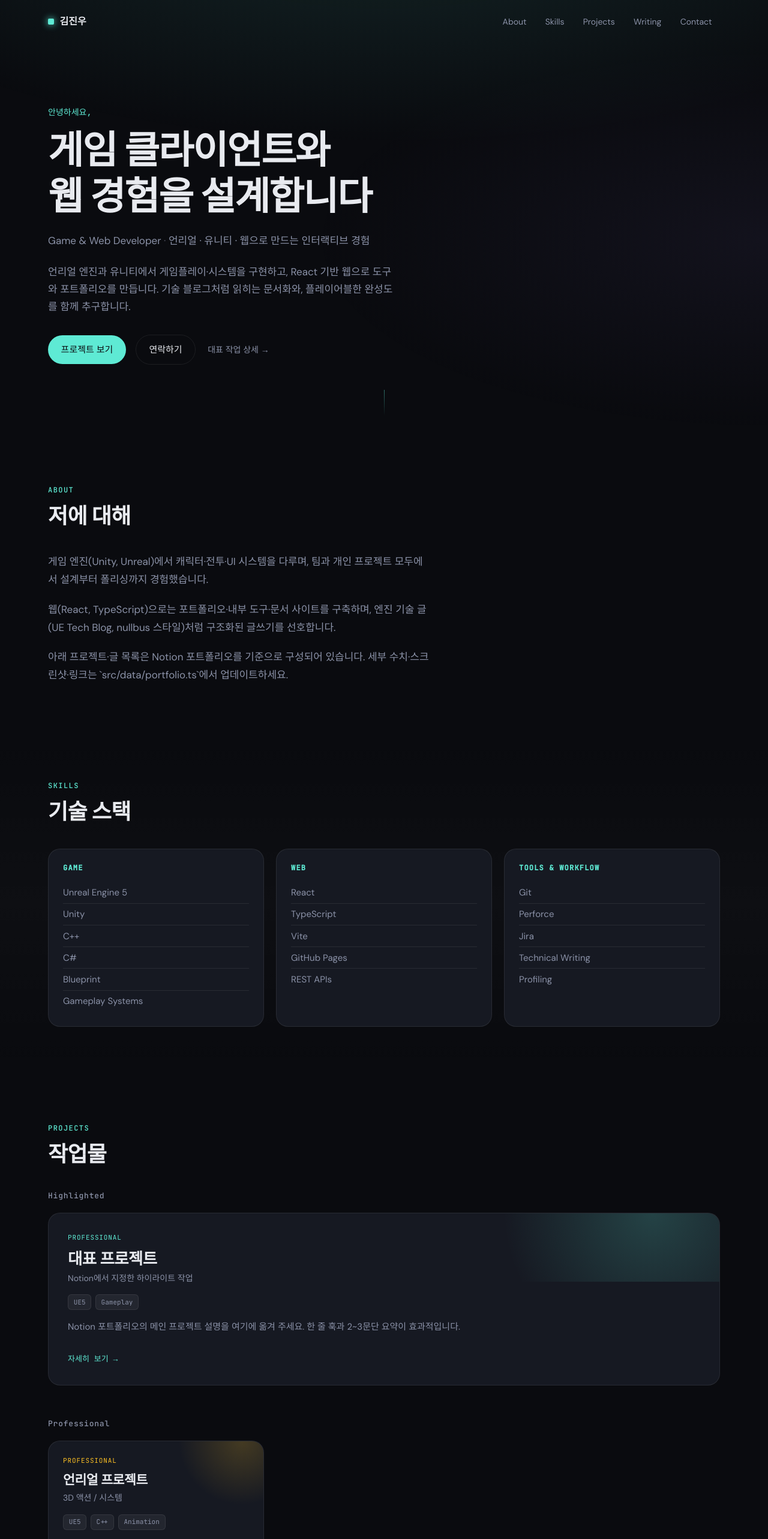
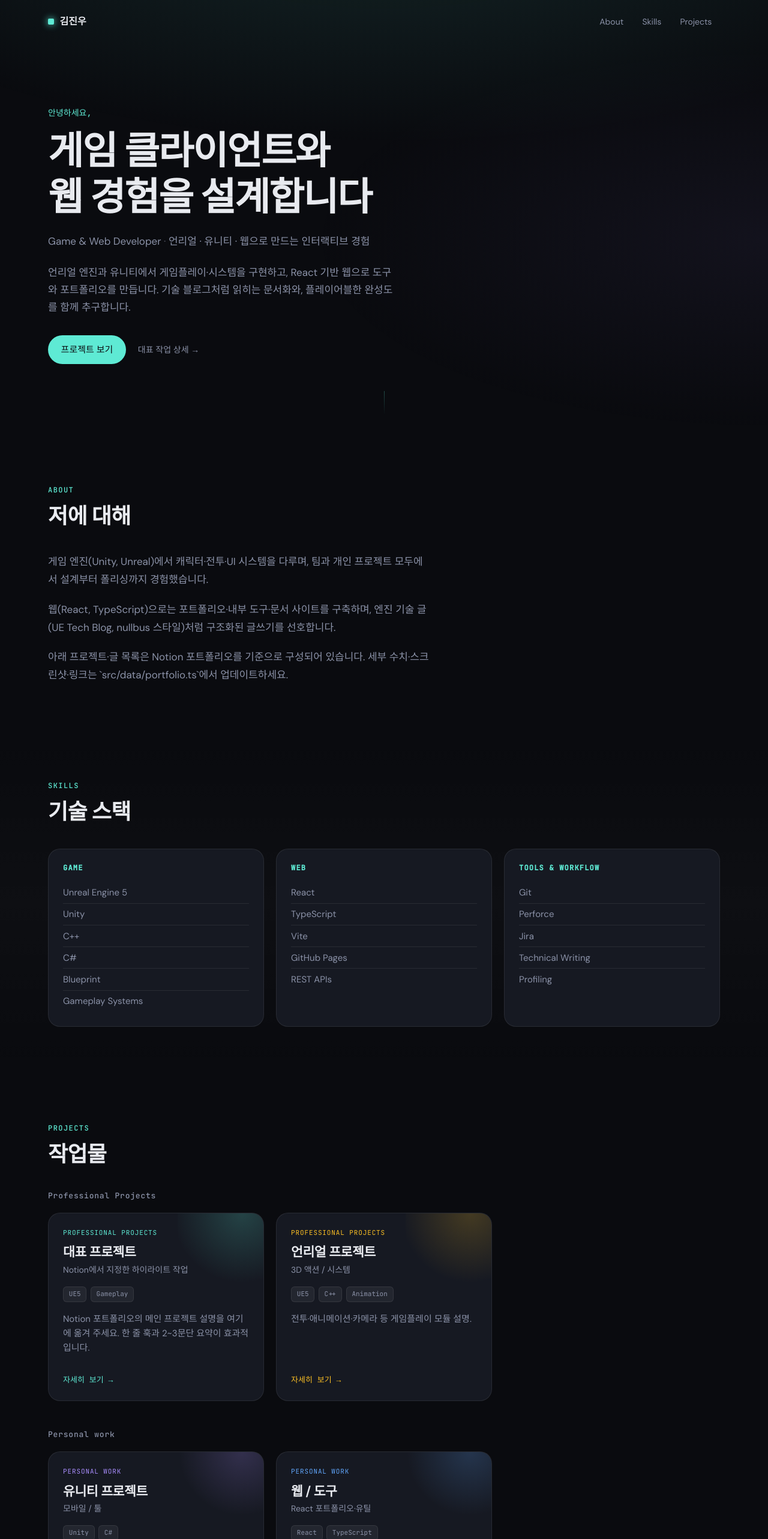
Before and after one commit to kjinwoo12/Blog, a React (Vite) app: page / in a window 1280 px wide. Shown: the top 2566 px of the page at 60% size. Built offline with nearby package versions, Linux system fonts and the light colour scheme.

Commit message:
feat: remove contact & writing

```diff
--- a/src/components/Contact.module.css
+++ /dev/null
@@ -1,36 +0,0 @@
-.section {
-  padding-bottom: 6rem;
-}
-
-.panel {
-  padding: 2.5rem;
-  background: var(--bg-card);
-  border: 1px solid var(--border);
-  border-radius: var(--radius-lg);
-  max-width: 36rem;
-}
-
-.lead {
-  color: var(--text-muted);
-  margin-bottom: 1.75rem;
-  font-size: 1.0625rem;
-}
-
-.links {
-  display: flex;
-  flex-wrap: wrap;
-  gap: 0.75rem;
-  align-items: center;
-}
-
-.notion {
-  width: 100%;
-  margin-top: 0.5rem;
-  font-size: 0.8125rem;
-  font-family: var(--font-mono);
-  color: var(--text-muted);
-}
-
-.notion:hover {
-  color: var(--accent);
-}
--- a/src/components/Contact.tsx
+++ /dev/null
@@ -1,49 +0,0 @@
-import { site } from '../data/portfolio';
-import styles from './Contact.module.css';
-
-export function Contact() {
-  return (
-    <section id="contact" className={`section ${styles.section}`}>
-      <div className="container">
-        <p className="section-label">Contact</p>
-        <h2 className="section-title">연락하기</h2>
-        <div className={styles.panel}>
-          <p className={styles.lead}>
-            프로젝트·협업·채용 관련 문의는 이메일 또는 GitHub으로 보내 주세요.
-          </p>
-          <div className={styles.links}>
-            <a href={`mailto:${site.email}`} className="btn btn-primary">
-              {site.email}
-            </a>
-            <a
-              href={site.github}
-              target="_blank"
-              rel="noreferrer"
-              className="btn btn-ghost"
-            >
-              GitHub
-            </a>
-            {site.linkedin ? (
-              <a
-                href={site.linkedin}
-                target="_blank"
-                rel="noreferrer"
-                className="btn btn-ghost"
-              >
-                LinkedIn
-              </a>
-            ) : null}
-            <a
-              href={site.notionSource}
-              target="_blank"
-              rel="noreferrer"
-              className={styles.notion}
-            >
-              Notion 원본 보기
-            </a>
-          </div>
-        </div>
-      </div>
-    </section>
-  );
-}
--- a/src/components/Hero.tsx
+++ b/src/components/Hero.tsx
@@ -58,9 +58,6 @@ export function Hero() {
           <a href="#projects" className="btn btn-primary">
             {hero.cta.projects}
           </a>
-          <a href="#contact" className="btn btn-ghost">
-            {hero.cta.contact}
-          </a>
           <Link to="/project/featured-01" className={styles.detailLink}>
             대표 작업 상세 →
           </Link>
--- a/src/components/ProjectCard.tsx
+++ b/src/components/ProjectCard.tsx
@@ -9,9 +9,9 @@ interface Props {
 }
 
 const categoryLabel: Record<Project['category'], string> = {
-  professional: 'Professional',
-  personal: 'Personal',
-  web: 'Web',
+  professional: 'Professional Projects',
+  personal: 'Personal work',
+  web: 'Personal work',
 };
 
 export function ProjectCard({ project, size = 'default' }: Props) {
--- a/src/components/Projects.module.css
+++ b/src/components/Projects.module.css
@@ -1,7 +1,3 @@
-.featured {
-  margin-bottom: 3.5rem;
-}
-
 .group {
   margin-bottom: 3rem;
 }
--- a/src/components/Projects.tsx
+++ b/src/components/Projects.tsx
@@ -1,13 +1,10 @@
-import { featuredProjectId, projects } from '../data/portfolio';
+import { projects } from '../data/portfolio';
 import { ProjectCard } from './ProjectCard';
 import styles from './Projects.module.css';
 
 export function Projects() {
-  const featured = projects.find((p) => p.id === featuredProjectId) ?? projects[0];
-  const rest = projects.filter((p) => p.id !== featured.id);
-
-  const professional = rest.filter((p) => p.category === 'professional');
-  const personal = rest.filter((p) => p.category === 'personal' || p.category === 'web');
+  const professional = projects.filter((p) => p.category === 'professional');
+  const personal = projects.filter((p) => p.category === 'personal' || p.category === 'web');
 
   return (
     <section id="projects" className="section">
@@ -15,14 +12,9 @@ export function Projects() {
         <p className="section-label">Projects</p>
         <h2 className="section-title">작업물</h2>
 
-        <div className={styles.featured}>
-          <h3 className={styles.groupTitle}>Highlighted</h3>
-          <ProjectCard project={featured} size="large" />
-        </div>
-
         {professional.length > 0 && (
           <div className={styles.group}>
-            <h3 className={styles.groupTitle}>Professional</h3>
+            <h3 className={styles.groupTitle}>Professional Projects</h3>
             <div className={styles.grid}>
               {professional.map((p) => (
                 <ProjectCard key={p.id} project={p} />
@@ -33,7 +25,7 @@ export function Projects() {
 
         {personal.length > 0 && (
           <div className={styles.group}>
-            <h3 className={styles.groupTitle}>Personal & Web</h3>
+            <h3 className={styles.groupTitle}>Personal work</h3>
             <div className={styles.grid}>
               {personal.map((p) => (
                 <ProjectCard key={p.id} project={p} />
--- a/src/components/Writing.module.css
+++ /dev/null
@@ -1,61 +0,0 @@
-.section {
-  border-top: 1px solid var(--border);
-}
-
-.intro {
-  max-width: 32rem;
-  color: var(--text-muted);
-  margin: -1.5rem 0 2rem;
-  font-size: 0.9375rem;
-}
-
-.list {
-  display: flex;
-  flex-direction: column;
-  gap: 0;
-}
-
-.article {
-  display: block;
-  padding: 1.75rem 0;
-  border-bottom: 1px solid var(--border);
-  color: inherit;
-  text-decoration: none;
-  transition: padding-left 0.25s var(--ease-out);
-}
-
-.article:hover {
-  opacity: 1;
-  padding-left: 0.5rem;
-}
-
-.article:hover h3 {
-  color: var(--accent);
-}
-
-.meta {
-  display: flex;
-  gap: 1rem;
-  font-family: var(--font-mono);
-  font-size: 0.75rem;
-  color: var(--text-muted);
-  margin-bottom: 0.5rem;
-}
-
-.article h3 {
-  font-size: 1.25rem;
-  margin-bottom: 0.5rem;
-  transition: color 0.2s;
-}
-
-.article p {
-  color: var(--text-muted);
-  font-size: 0.9375rem;
-  max-width: 40rem;
-  margin-bottom: 0.75rem;
-}
-
-.tags {
-  display: flex;
-  gap: 0.4rem;
-}
--- a/src/components/Writing.tsx
+++ /dev/null
@@ -1,49 +0,0 @@
-import { motion } from 'framer-motion';
-import { blogPosts } from '../data/portfolio';
-import styles from './Writing.module.css';
-
-export function Writing() {
-  return (
-    <section id="writing" className={`section ${styles.section}`}>
-      <div className="container">
-        <p className="section-label">Writing</p>
-        <h2 className="section-title">기술 글 & 노트</h2>
-        <p className={styles.intro}>
-          Unreal Tech Blog·nullbus 스타일 — 문제 정의, 접근, 결과 순으로 정리한 글 목록입니다.
-        </p>
-        <ul className={styles.list}>
-          {blogPosts.map((post, i) => (
-            <motion.li
-              key={post.id}
-              initial={{ opacity: 0, x: -12 }}
-              whileInView={{ opacity: 1, x: 0 }}
-              viewport={{ once: true }}
-              transition={{ delay: i * 0.06 }}
-            >
-              <a
-                href={post.href}
-                target={post.href.startsWith('http') ? '_blank' : undefined}
-                rel={post.href.startsWith('http') ? 'noreferrer' : undefined}
-                className={styles.article}
-              >
-                <div className={styles.meta}>
-                  <time dateTime={post.date}>{post.date}</time>
-                  <span>{post.readTime}</span>
-                </div>
-                <h3>{post.title}</h3>
-                <p>{post.excerpt}</p>
-                <div className={styles.tags}>
-                  {post.tags.map((t) => (
-                    <span key={t} className="tag">
-                      {t}
-                    </span>
-                  ))}
-                </div>
-              </a>
-            </motion.li>
-          ))}
-        </ul>
-      </div>
-    </section>
-  );
-}
--- a/src/data/portfolio.ts
+++ b/src/data/portfolio.ts
@@ -18,16 +18,6 @@ export interface Project {
   links?: { label: string; href: string }[];
   featured?: boolean;
   accent: string;
-}
-
-export interface BlogPost {
-  id: string;
-  title: string;
-  excerpt: string;
-  date: string;
-  readTime: string;
-  tags: string[];
-  href: string;
 }
 
 export interface SkillGroup {
@@ -51,7 +41,7 @@ export const hero = {
   headline: ['게임 클라이언트와', '웹 경험을 설계합니다'],
   description:
     '언리얼 엔진과 유니티에서 게임플레이·시스템을 구현하고, React 기반 웹으로 도구와 포트폴리오를 만듭니다. 기술 블로그처럼 읽히는 문서화와, 플레이어블한 완성도를 함께 추구합니다.',
-  cta: { projects: '프로젝트 보기', contact: '연락하기' },
+  cta: { projects: '프로젝트 보기' },
 };
 
 export const about = {
@@ -131,32 +121,8 @@ export const projects: Project[] = [
   },
 ];
 
-export const blogPosts: BlogPost[] = [
-  {
-    id: 'post-01',
-    title: '기술 글 제목 (예: Lyra 애니메이션 적용 노트)',
-    excerpt:
-      'Unreal Tech Blog·nullbus처럼 문제 → 접근 → 결과 순으로 정리한 글 요약. Notion 또는 외부 블로그 링크로 연결하세요.',
-    date: '2025-01-01',
-    readTime: '8 min',
-    tags: ['Unreal', 'Animation'],
-    href: 'https://blog.nullbus.net/',
-  },
-  {
-    id: 'post-02',
-    title: '두 번째 글 / 문서',
-    excerpt: '엔진·웹·워크플로 중 하나를 깊게 다룬 포스트.',
-    date: '2024-06-15',
-    readTime: '5 min',
-    tags: ['Unity', 'Tools'],
-    href: '#',
-  },
-];
-
 export const navLinks = [
   { id: 'about', label: 'About' },
   { id: 'skills', label: 'Skills' },
   { id: 'projects', label: 'Projects' },
-  { id: 'writing', label: 'Writing' },
-  { id: 'contact', label: 'Contact' },
 ] as const;
--- a/src/pages/HomePage.tsx
+++ b/src/pages/HomePage.tsx
@@ -4,8 +4,6 @@ import { Hero } from '../components/Hero';
 import { About } from '../components/About';
 import { Skills } from '../components/Skills';
 import { Projects } from '../components/Projects';
-import { Writing } from '../components/Writing';
-import { Contact } from '../components/Contact';
 
 export function HomePage() {
   const { hash } = useLocation();
@@ -24,8 +22,6 @@ export function HomePage() {
       <About />
       <Skills />
       <Projects />
-      <Writing />
-      <Contact />
     </>
   );
 }
```
Also changed, not shown: 2 other files (tests, documents, lock files or other folders).
